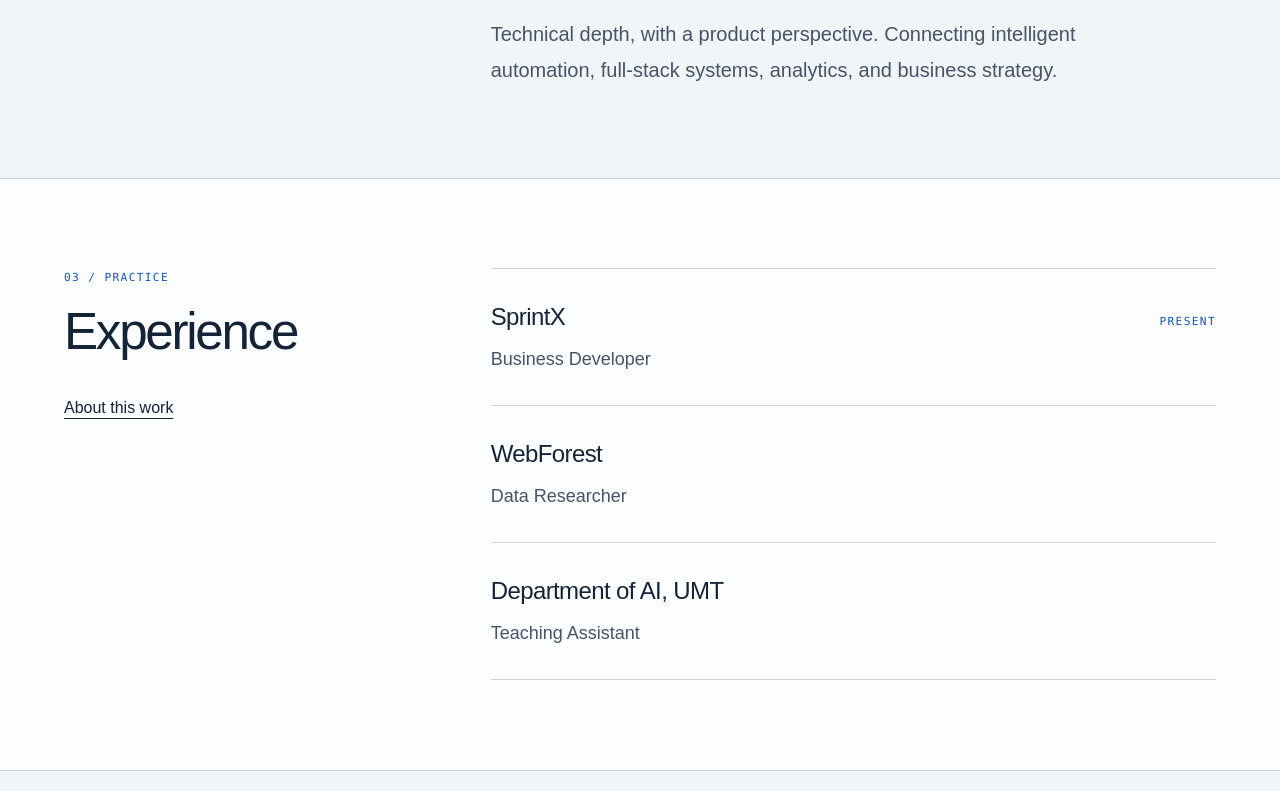
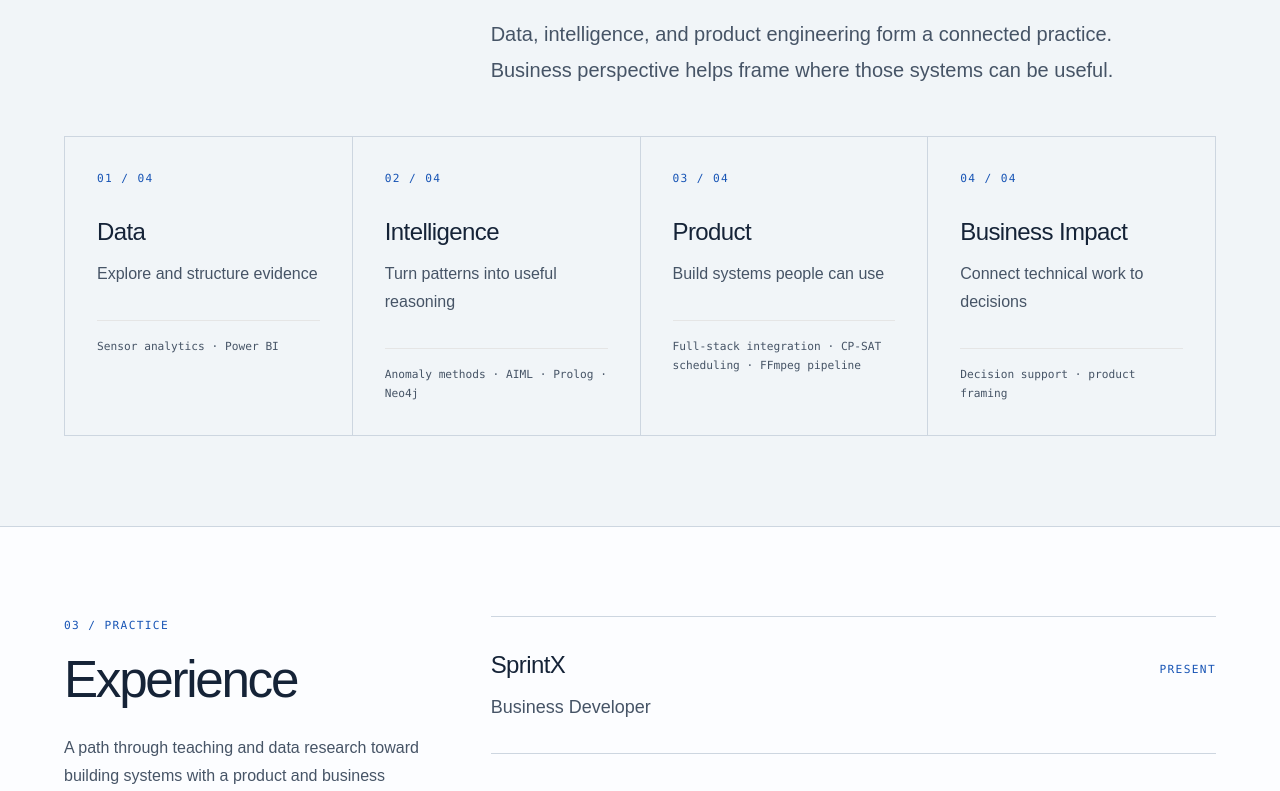
Before and after one commit to Sketch333/portfolio-website, a Next.js app: page / in a window 1280 px wide. Shown: the part 3200-3991 px from the top of the page. Built offline with nearby package versions, Linux system fonts and the light colour scheme.

Commit message:
feat: add capability and experience progression

```diff
--- a/components/sections/capabilities.tsx
+++ b/components/sections/capabilities.tsx
@@ -1,20 +1,64 @@
+const stages = [
+  {
+    title: "Data",
+    detail: "Explore and structure evidence",
+    evidence: "Sensor analytics · Power BI",
+  },
+  {
+    title: "Intelligence",
+    detail: "Turn patterns into useful reasoning",
+    evidence: "Anomaly methods · AIML · Prolog · Neo4j",
+  },
+  {
+    title: "Product",
+    detail: "Build systems people can use",
+    evidence: "Full-stack integration · CP-SAT scheduling · FFmpeg pipeline",
+  },
+  {
+    title: "Business Impact",
+    detail: "Connect technical work to decisions",
+    evidence: "Decision support · product framing",
+  },
+] as const;
+
 export function Capabilities() {
   return (
     <section
       aria-labelledby="capabilities-heading"
       className="home-section home-surface"
     >
-      <div className="home-wrap grid gap-8 lg:grid-cols-[1fr_2fr] lg:gap-16">
+      <div className="home-wrap">
+        <div className="grid gap-8 lg:grid-cols-[1fr_2fr] lg:gap-16">
           <p className="home-kicker">02 / What I bring</p>
           <div>
             <h2 id="capabilities-heading" className="home-title !mt-0">
               AI × Data × Product × Business
             </h2>
             <p className="home-secondary mt-8 max-w-2xl text-xl leading-9">
-            Technical depth, with a product perspective. Connecting intelligent
-            automation, full-stack systems, analytics, and business strategy.
+              Data, intelligence, and product engineering form a connected
+              practice. Business perspective helps frame where those systems can
+              be useful.
             </p>
           </div>
+        </div>
+        <ol
+          aria-label="Capability progression"
+          className="mt-12 grid border-t border-l sm:grid-cols-2 xl:grid-cols-4"
+        >
+          {stages.map((stage, index) => (
+            <li
+              key={stage.title}
+              className="flex min-w-0 flex-col border-r border-b p-6 md:p-8"
+            >
+              <span className="home-kicker">0{index + 1} / 04</span>
+              <h3 className="mt-7 text-2xl font-medium tracking-tight">
+                {stage.title}
+              </h3>
+              <p className="home-secondary mt-3 leading-7">{stage.detail}</p>
+              <p className="home-caption mt-8 border-t pt-4">{stage.evidence}</p>
+            </li>
+          ))}
+        </ol>
       </div>
     </section>
   );
--- a/components/sections/experience-section.tsx
+++ b/components/sections/experience-section.tsx
@@ -18,11 +18,15 @@
           <h2 id="experience-heading" className="home-title">
             Experience
           </h2>
+          <p className="home-secondary mt-6 max-w-sm leading-7">
+            A path through teaching and data research toward building systems
+            with a product and business perspective.
+          </p>
           <Link href="/about" className="home-link mt-6">
             About this work
           </Link>
         </div>
-        <ol className="border-t">
+        <ol aria-label="Experience timeline" className="border-t">
           {experience.map((item) => (
             <li key={`${item.company}-${item.role}`} className="border-b py-8">
               <div className="flex flex-wrap items-baseline justify-between gap-3">
```
Also changed, not shown: 1 other file (tests, documents, lock files or other folders). Lines whose indentation alone changed are shown as unchanged.
